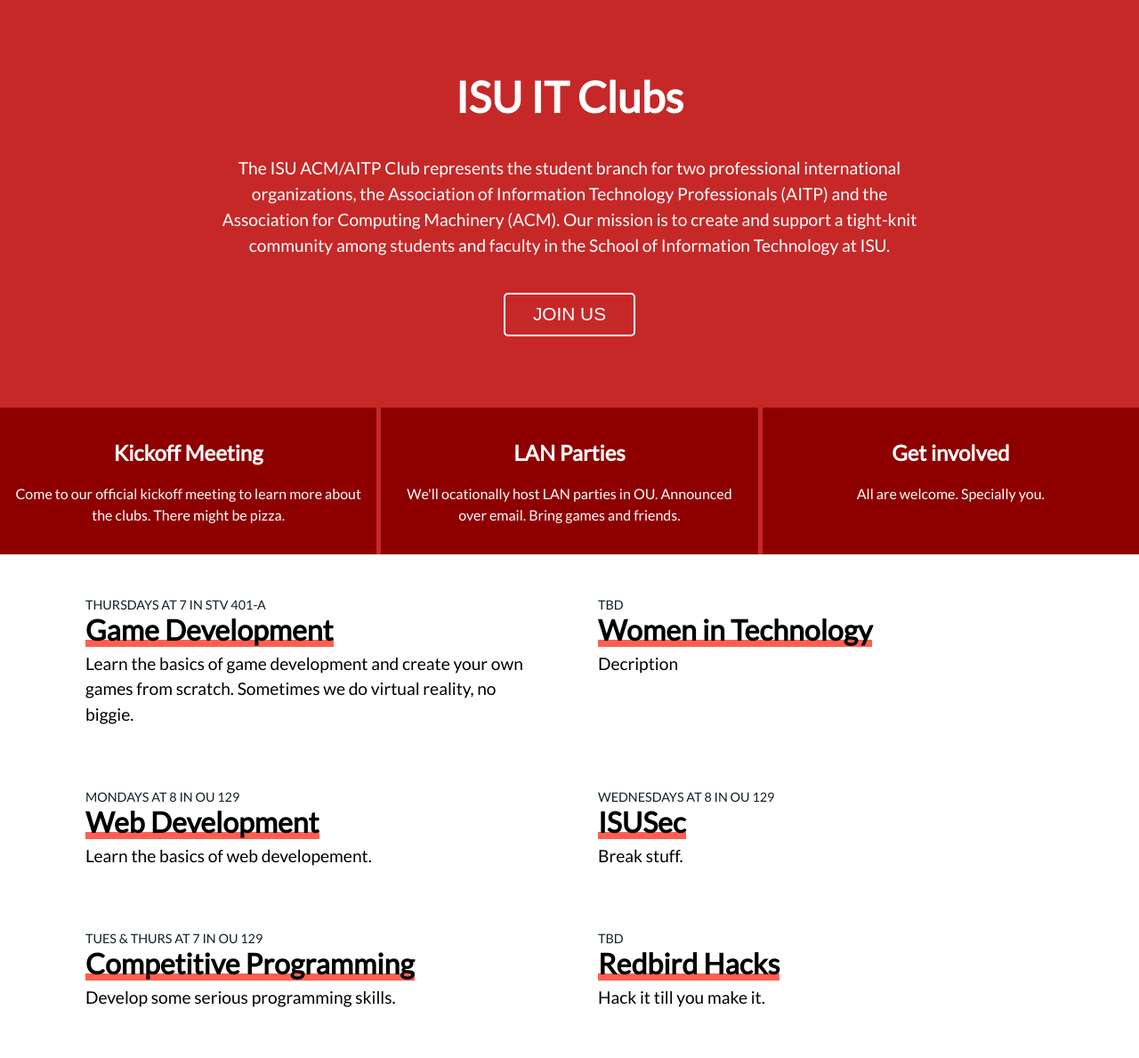
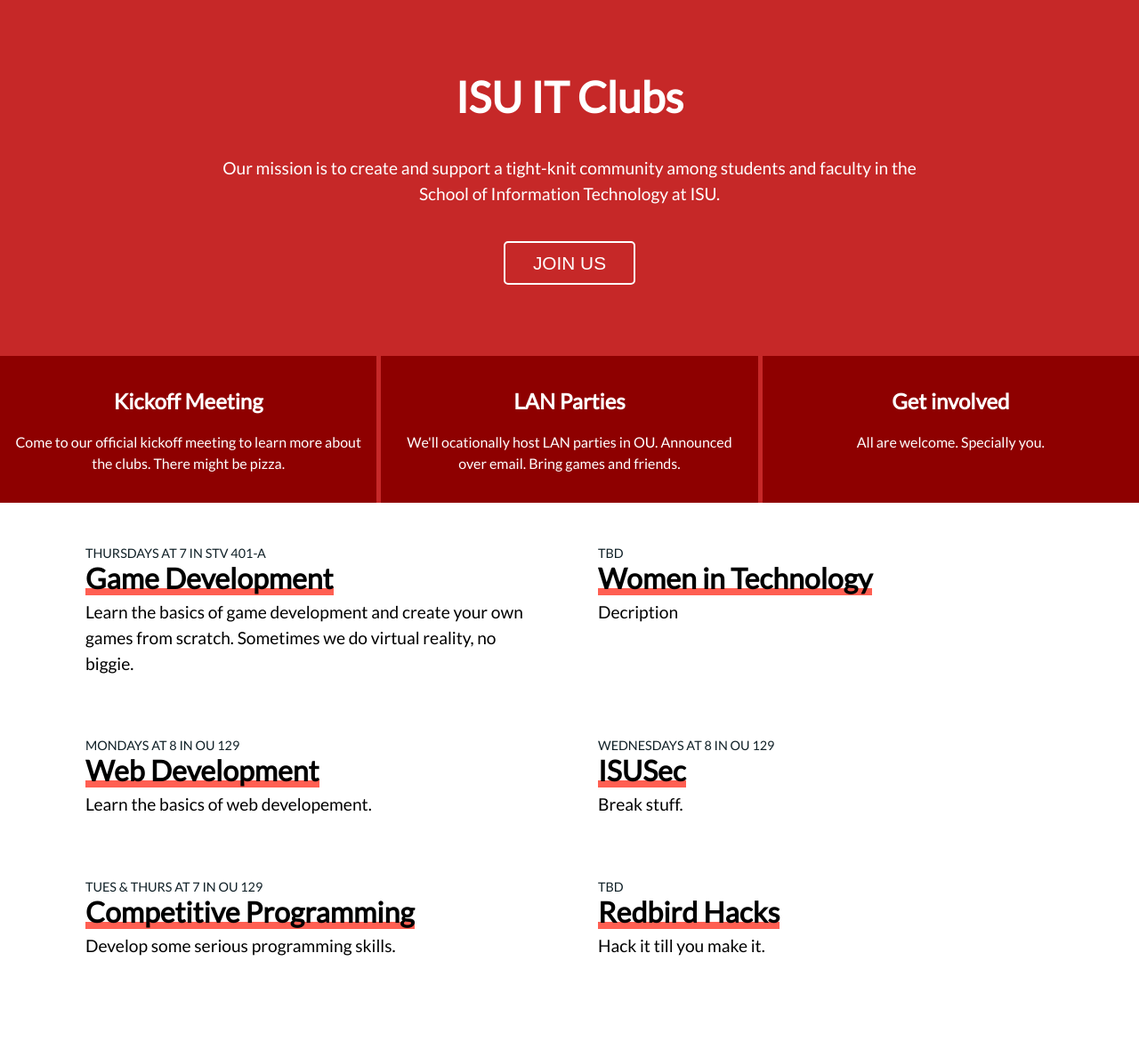
Before and after one commit to ISUWeb/it-clubs, a Jekyll site: the page built from index.md, in a window 1280 px wide. Shown: the whole page at 89% size. Built offline with Jekyll 4.4.1, drawn with Linux system fonts in a browser that asks for light colours; after the commit the page ends 1131 px from its top, so only the background shows below that.

Commit message:
Left justify text on mobile and simplify shoutout message

```diff
--- a/_includes/header.html
+++ b/_includes/header.html
@@ -1,5 +1,5 @@
 <div class="header">
     <h1>ISU IT Clubs</h1>
-    <p>The ISU ACM/AITP Club represents the student branch for two professional international organizations, the Association of Information Technology Professionals (AITP) and the Association for Computing Machinery (ACM). Our mission is to create and support a tight-knit community among students and faculty in the School of Information Technology at ISU.</p>
+    <p>Our mission is to create and support a tight-knit community among students and faculty in the School of Information Technology at ISU.</p>
     <button class="">Join us</button>
 </div>
--- a/_sass/_base.scss
+++ b/_sass/_base.scss
@@ -44,7 +44,7 @@
     background: var(--primary);
     color: white;
     padding: 5em 2em;
-    text-align: center;
+    // text-align: center;
 }
 
 .header h1 {
--- a/_sass/_header.scss
+++ b/_sass/_header.scss
@@ -1,3 +1,9 @@
 .header {
-    display: grid;
+    text-align: left;
 }
+
+@media (min-width: 800px) {
+    .header {
+        text-align: center;
+    }
+}
--- a/assets/master.scss
+++ b/assets/master.scss
@@ -3,5 +3,6 @@
 @import "base";
 @import "clubs";
 @import "colors";
+@import "header";
 @import "sections";
 @import "animations";
```
